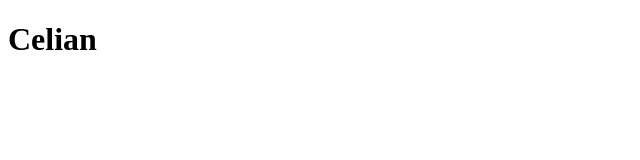
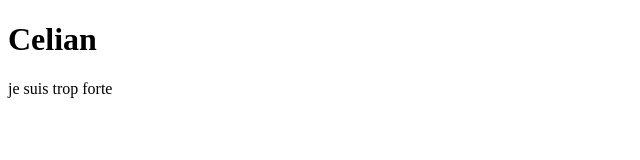
Before and after one commit to Lisaaa-project/PortFolio-Celian, a plain HTML site: page index.html in a window 1280 px wide. Shown: the whole page, without its empty margins (0-640 px from the left). Drawn offline with Linux system fonts and the light colour scheme.

Commit message:
Modifs Lisa

```diff
--- a/index.html
+++ b/index.html
@@ -9,5 +9,6 @@
     <h1>
         Celian
     </h1>
+    <p> je suis trop forte </p>
 </body>
 </html>
```
